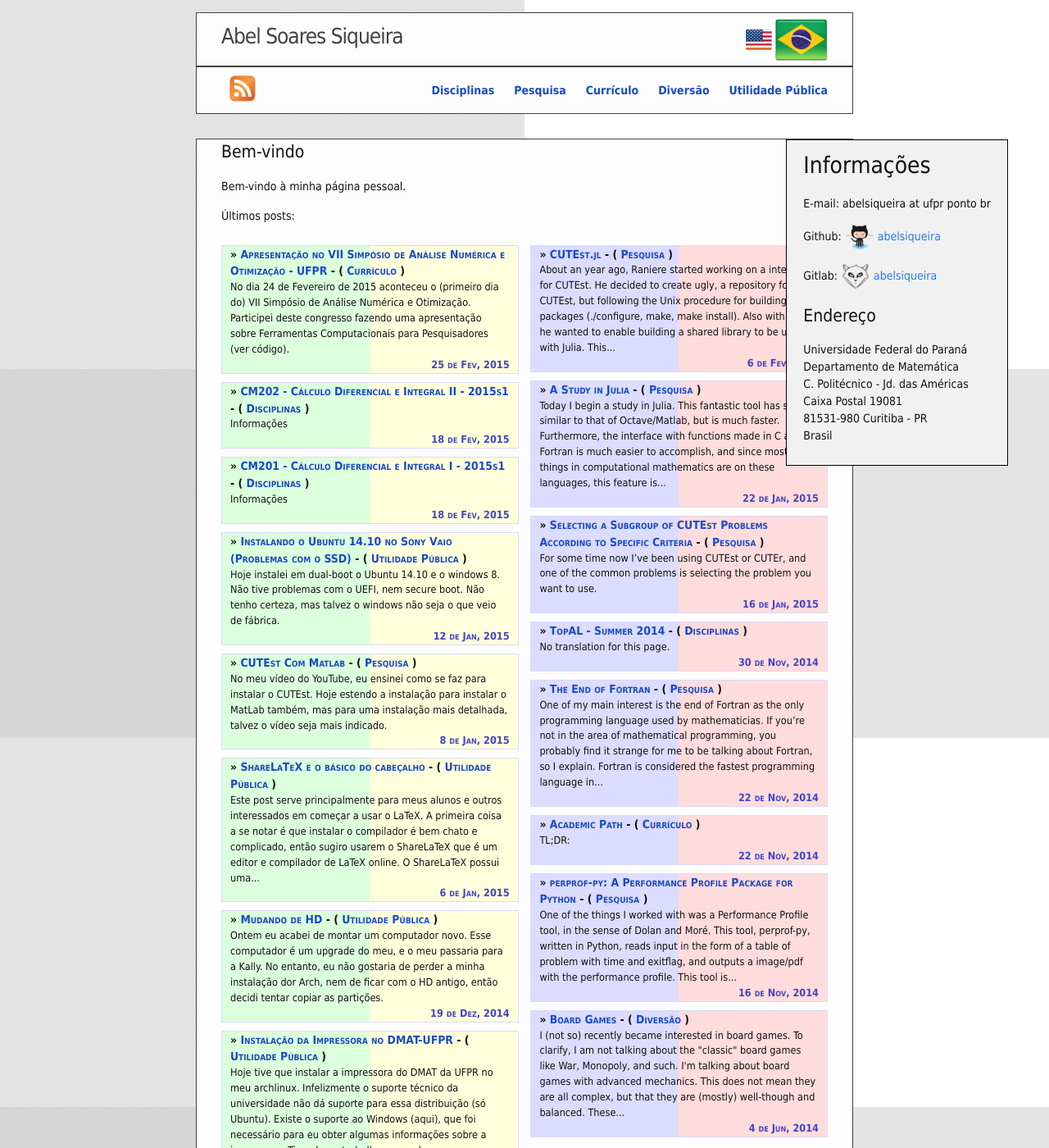
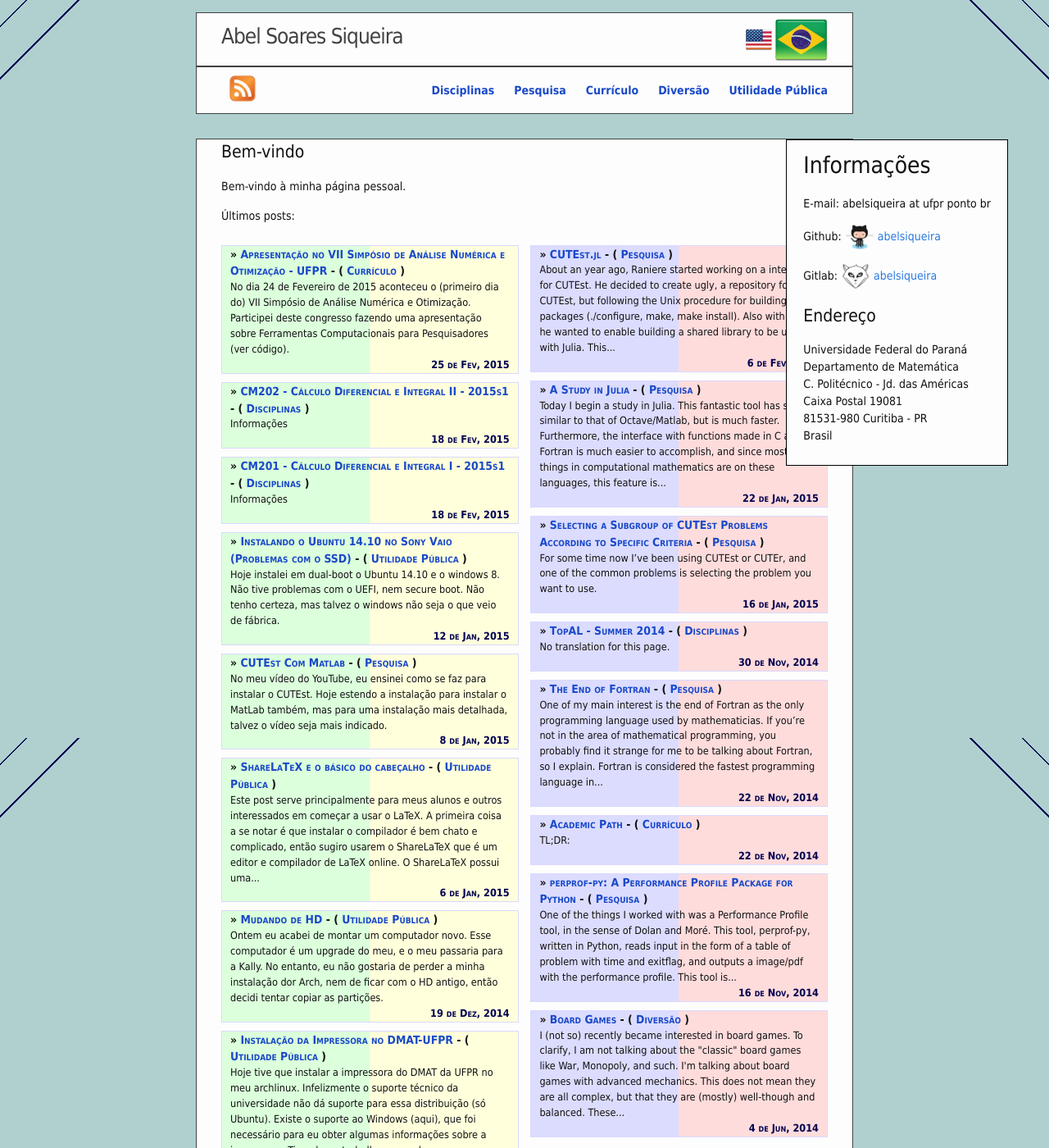
Before and after one commit to abelsiqueira/abelsiqueira.github.io-old, a Jekyll site: the page built from _posts/br/1900-01-01-index.html, in a window 1280 px wide and 1400 px high. Shown: the whole window at 82% size. Built offline with Jekyll 4.4.1, drawn with Linux system fonts in a browser that asks for light colours; nearby versions of some CDN libraries.

Commit message:
Update background

```diff
--- a/_sass/_base.scss
+++ b/_sass/_base.scss
@@ -19,11 +19,11 @@ body {
     line-height: $base-line-height;
     color: $text-color;
     -webkit-text-size-adjust: 100%;
-    background-image:
-      linear-gradient( 0deg, rgba(200,200,200,0.5) 50%, transparent 50%),
-      linear-gradient(90deg, rgba(200,200,200,0.5) 50%, transparent 50%);
-    background-size: 80px 80px;
-    background-position: -10px 10px;
+    background:
+      linear-gradient(135deg, $background-color 22px, $sec-color 22px, $sec-color 24px, transparent 24px, transparent 67px, $sec-color 67px, $sec-color 69px, transparent 69px),
+      linear-gradient(225deg, $background-color 22px, $sec-color 22px, $sec-color 24px, transparent 24px, transparent 67px, $sec-color 67px, $sec-color 69px, transparent 69px) 0 64px;
+    background-color: $background-color;
+    background-size: 64px 128px;
     background-attachment: fixed;
 }
 
--- a/_sass/_layout.scss
+++ b/_sass/_layout.scss
@@ -324,7 +324,7 @@ table {
 }
 
 .right-menu, .left-menu {
-  background-color: $background-color;
+  background-color: $block-color;
   position: fixed;
   border: 1px solid black;
   max-width: 25%;
--- a/css/main.scss
+++ b/css/main.scss
@@ -15,9 +15,9 @@ $base-line-height: 1.5;
 $spacing-unit:     30px;
 
 $text-color:       #111;
-$sec-color:        #4545c4;
-$background-color: #f1f1f1;
-$excerpt-color:    #f8f8f8;
+$sec-color:        #010151;
+$background-color: #b0d0d0;
+// $excerpt-color:    #f8f8d8;
 $brand-color:      #2a7ae2;
 $block-color:      #fdfdfd;
 $border-color:     #414141;
```
